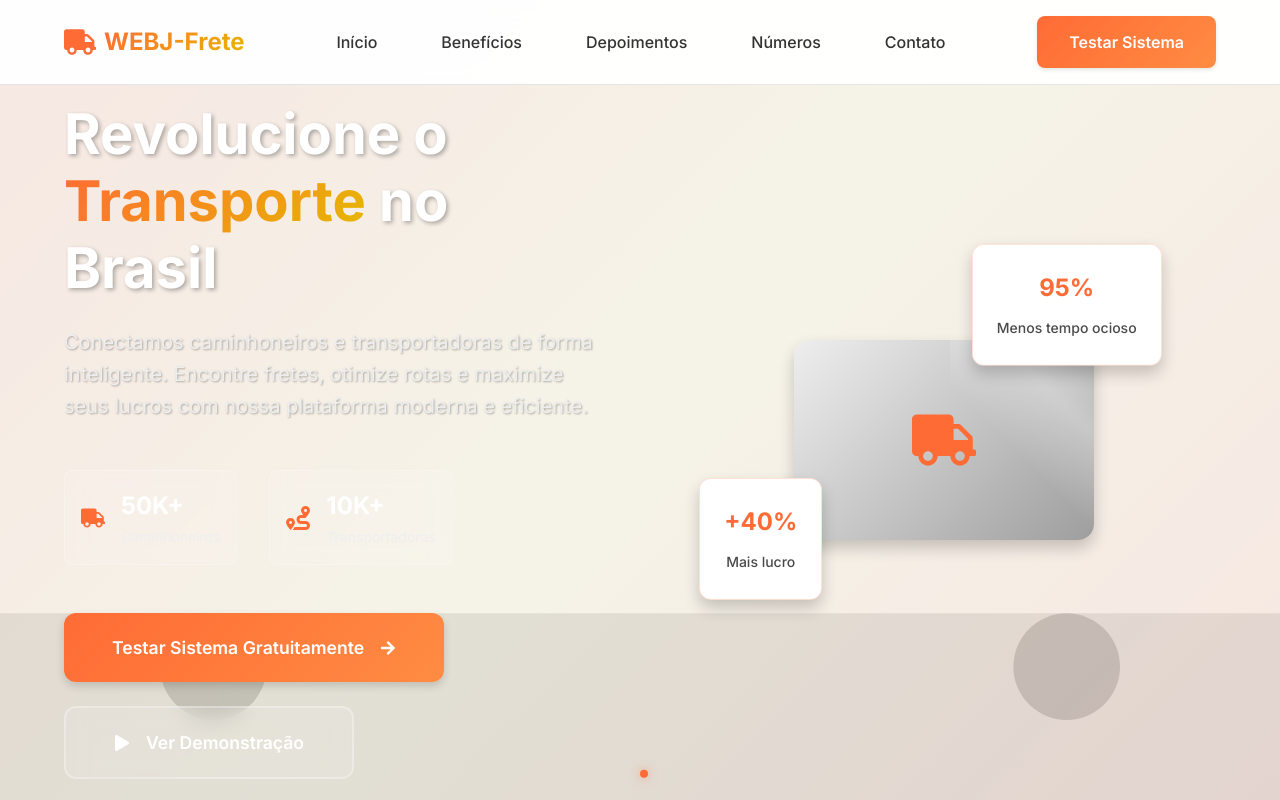
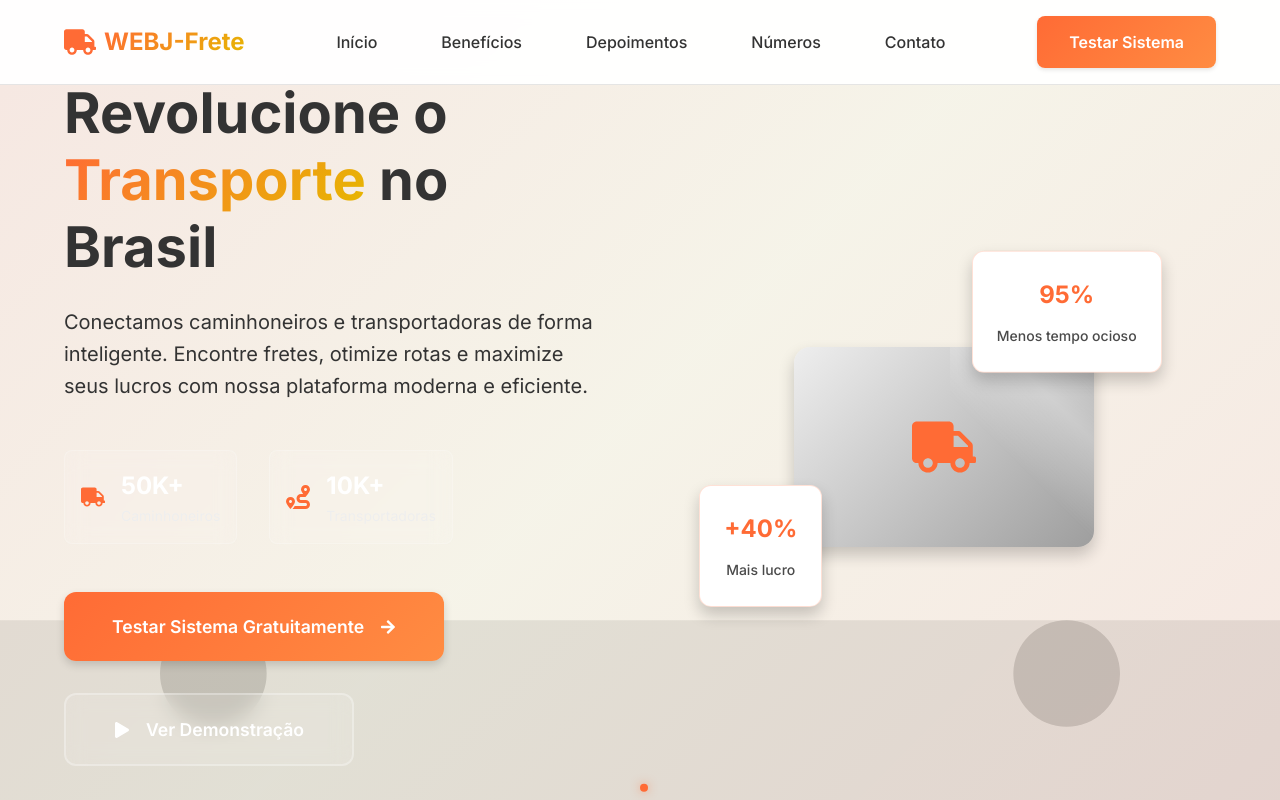
Before and after one commit to jonataswm01/webj-frete, a React (Create React App) app: page / in a window 1280 px wide. Shown: the top 800 px of the page. Built offline with nearby package versions, Linux system fonts and the light colour scheme.

Commit message:
style(hero): improve CTA spacing and darken hero title/subtitle for contrast

```diff
--- a/src/components/Hero.css
+++ b/src/components/Hero.css
@@ -57,9 +57,9 @@
   font-size: 3.5rem;
   font-weight: var(--font-weight-bold);
   line-height: 1.2;
-  color: var(--color-white);
+  color: var(--color-gray-dark);
   margin-bottom: var(--spacing-md);
-  text-shadow: 2px 2px 4px rgba(0, 0, 0, 0.3);
+  text-shadow: none;
 }
 
 .hero__title-highlight {
@@ -72,10 +72,10 @@
 
 .hero__subtitle {
   font-size: 1.25rem;
-  color: var(--color-gray-light);
+  color: var(--color-gray-dark);
   margin-bottom: var(--spacing-xl);
   line-height: 1.6;
-  text-shadow: 1px 1px 2px rgba(0, 0, 0, 0.3);
+  text-shadow: none;
 }
 
 /* Estatísticas rápidas */
@@ -117,8 +117,10 @@
 /* CTAs */
 .hero__ctas {
   display: flex;
-  gap: var(--spacing-md);
+  gap: var(--spacing-lg);
   flex-wrap: wrap;
+  margin-top: var(--spacing-xl);
+  margin-bottom: var(--spacing-xl);
 }
 
 .hero__cta-primary {
```
